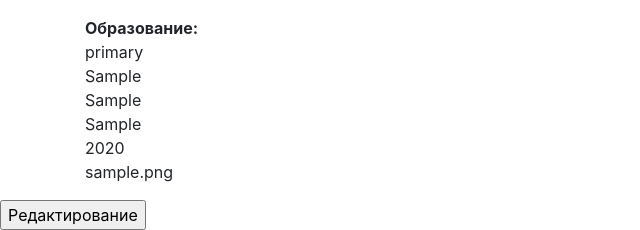
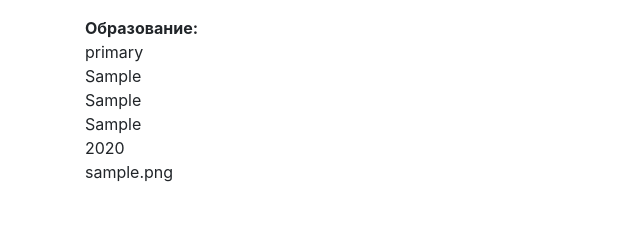
Before and after one commit to AndreyYanke/This_you_not_hello_word, a Django app: page /resume/1/ in a window 1280 px wide. Shown: the part 624-854 px from the top of the page, without its empty margins (0-640 px from the left). After the commit the page ends 806 px from the top, so only its background shows below. Run offline with Django 4.2, Linux system fonts and the light colour scheme; a user stored in the database is signed in; tables that the repository leaves empty hold one stand-in row (values such as "Sample post"); some libraries are stand-ins or nearby versions.

Commit message:
убрал ненужную кнопку редактирования для детаил резюме.

```diff
--- a/resumeapp/templates/resumeapp/resume_page.html
+++ b/resumeapp/templates/resumeapp/resume_page.html
@@ -77,9 +77,9 @@
             </div>
         </div>
     </section>
-        <form class="" action="{% url 'resume:update' resume.id %}">
-            {% csrf_token %}
-            <input type="submit" name="Submit" value="Редактирование">
-        </form>
+{#        <form class="" action="{% url 'resume:update' resume.id %}">#}
+{#            {% csrf_token %}#}
+{#            <input type="submit" name="Submit" value="Редактирование">#}
+{#        </form>#}
 
 {% endblock content %}
```
